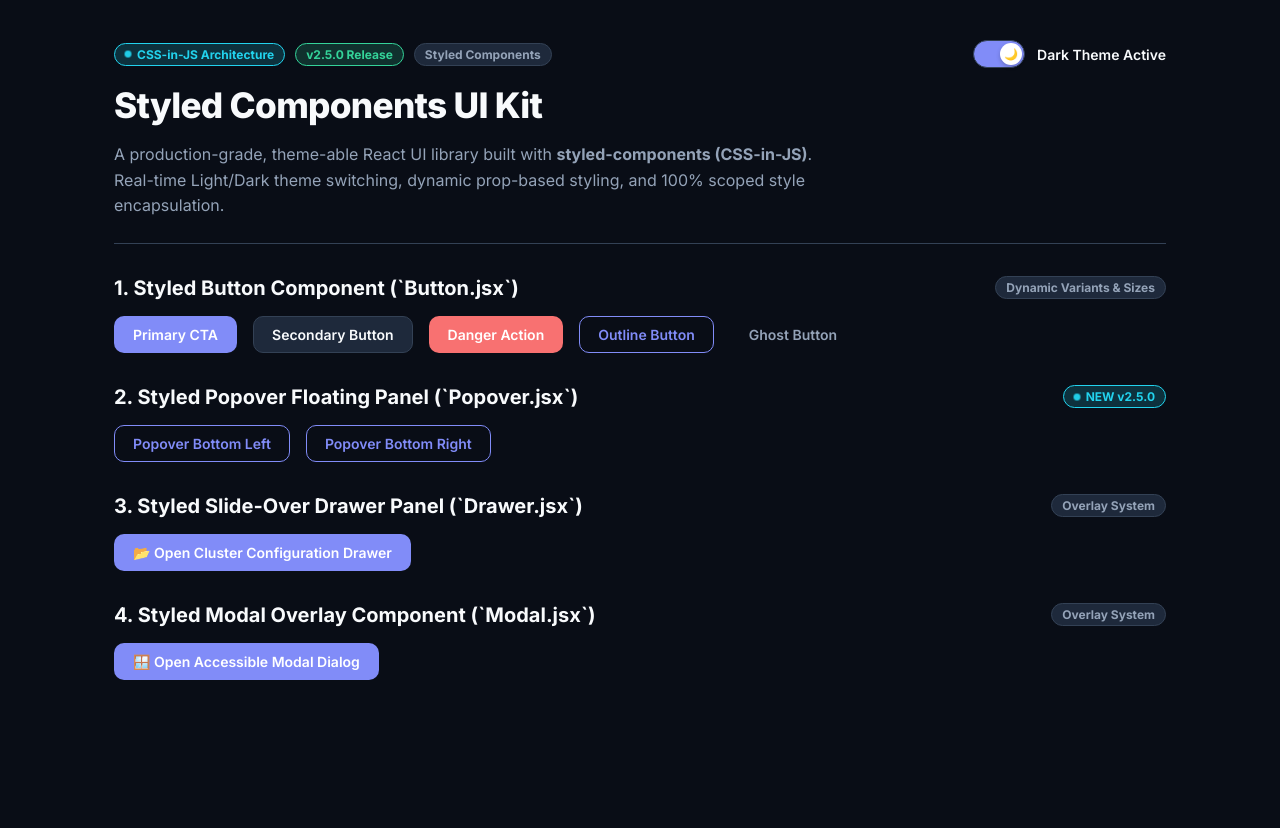
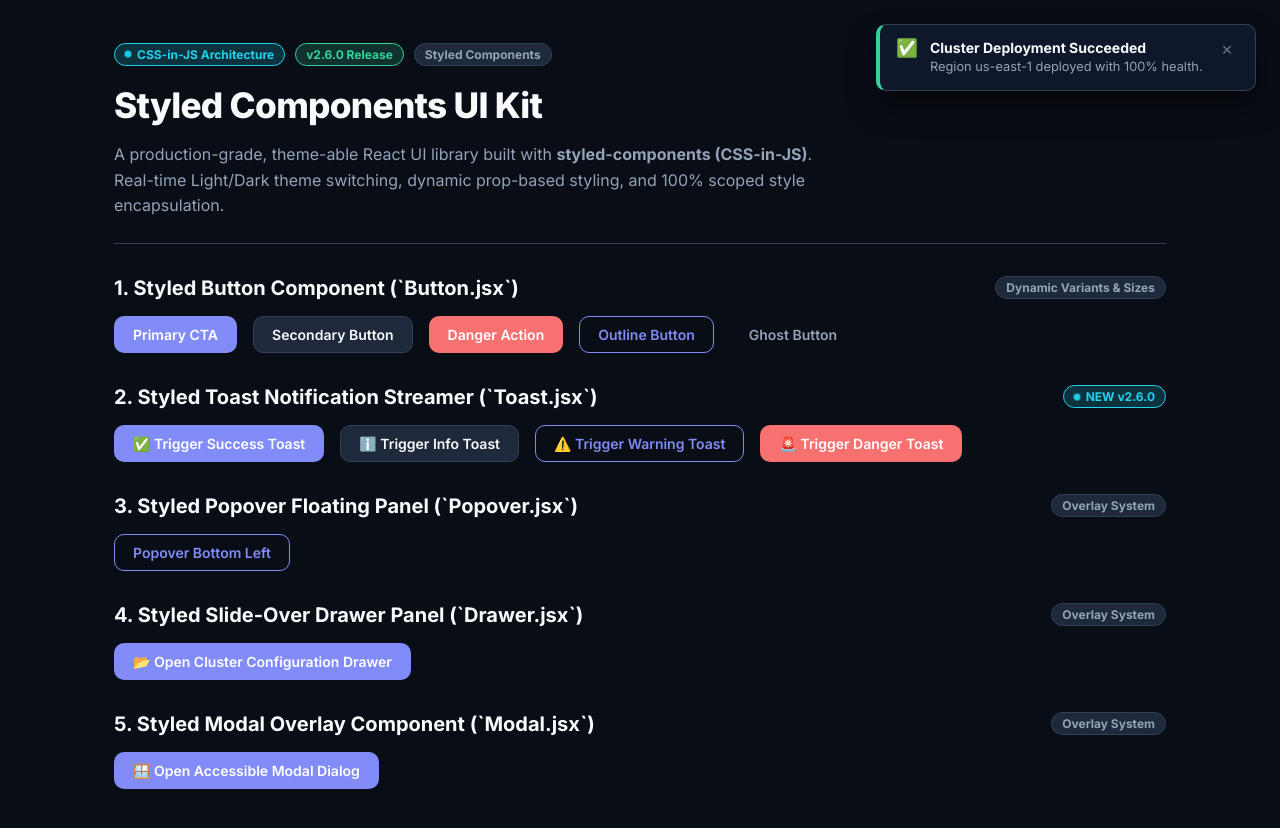
Before and after one commit to breakingthebot/styled-components-theme-uikit-build54, a React (Vite) app: page / in a window 1280 px wide. Before the commit the page ends 800 px from the top, so only its background shows below. Built offline with nearby package versions, Linux system fonts and the light colour scheme.

Commit message:
feat: release v2.6.0 - Styled Toast Notification Streamer Component

```diff
--- a/src/App.jsx
+++ b/src/App.jsx
@@ -28,6 +28,7 @@ import { Drawer } from './components/Drawer/Drawer';
 import { Table } from './components/Table/Table';
 import { SegmentedControl } from './components/SegmentedControl/SegmentedControl';
 import { Popover } from './components/Popover/Popover';
+import { Toast } from './components/Toast/Toast';
 
 const AppContainer = styled.div`
   max-width: 1100px;
@@ -110,20 +111,34 @@ export function App() {
   const [isModalOpen, setIsModalOpen] = useState(false);
   const [isDrawerOpen, setIsDrawerOpen] = useState(false);
   const [inputValue, setInputValue] = useState('acme-corp-prod');
-  const [sliderVal, setSliderVal] = useState(65);
+  const [toasts, setToasts] = useState([
+    { id: 1, title: 'Cluster Deployment Succeeded', message: 'Region us-east-1 deployed with 100% health.', variant: 'success' },
+  ]);
 
   const theme = isDarkMode ? darkTheme : lightTheme;
+
+  const addToast = (variant, title, message) => {
+    const newToast = { id: Date.now(), title, message, variant };
+    setToasts((prev) => [...prev, newToast]);
+  };
+
+  const dismissToast = (id) => {
+    setToasts((prev) => prev.filter((t) => t.id !== id));
+  };
 
   return (
     <ThemeProvider theme={theme}>
       <GlobalStyle />
       <AppContainer>
+        {/* TOAST STREAMER FIXED OVERLAY */}
+        <Toast toasts={toasts} onDismiss={dismissToast} position="topRight" />
+
         {/* HEADER */}
         <Header>
           <HeaderTop>
             <BadgeStrip>
               <Badge variant="info" hasDot isPulse>CSS-in-JS Architecture</Badge>
-              <Badge variant="success">v2.5.0 Release</Badge>
+              <Badge variant="success">v2.6.0 Release</Badge>
               <Badge variant="neutral">Styled Components</Badge>
             </BadgeStrip>
 
@@ -156,11 +171,49 @@ export function App() {
           </Row>
         </Section>
 
-        {/* SECTION 2: POPOVER FLOATING PANEL (NEW v2.5.0) */}
+        {/* SECTION 2: TOAST NOTIFICATION STREAMER (NEW v2.6.0) */}
         <Section>
           <SectionHeader>
-            <SectionTitle>2. Styled Popover Floating Panel (`Popover.jsx`)</SectionTitle>
-            <Badge variant="info" hasDot isPulse>NEW v2.5.0</Badge>
+            <SectionTitle>2. Styled Toast Notification Streamer (`Toast.jsx`)</SectionTitle>
+            <Badge variant="info" hasDot isPulse>NEW v2.6.0</Badge>
+          </SectionHeader>
+
+          <Row>
+            <Button
+              variant="primary"
+              onClick={() => addToast('success', 'Backup Succeeded', 'Database snapshot created in 1.2s.')}
+            >
+              ✅ Trigger Success Toast
+            </Button>
+
+            <Button
+              variant="secondary"
+              onClick={() => addToast('info', 'System Notice', 'New SDK release v3.4.0 is available.')}
+            >
+              ℹ️ Trigger Info Toast
+            </Button>
+
+            <Button
+              variant="outline"
+              onClick={() => addToast('warning', 'High Memory Threshold', 'Worker node Memory usage crossed 88%.')}
+            >
+              ⚠️ Trigger Warning Toast
+            </Button>
+
+            <Button
+              variant="danger"
+              onClick={() => addToast('danger', 'Critical Outage Alert', 'Connection lost to cluster sa-east-1.')}
+            >
+              🚨 Trigger Danger Toast
+            </Button>
+          </Row>
+        </Section>
+
+        {/* SECTION 3: POPOVER FLOATING PANEL */}
+        <Section>
+          <SectionHeader>
+            <SectionTitle>3. Styled Popover Floating Panel (`Popover.jsx`)</SectionTitle>
+            <Badge variant="neutral">Overlay System</Badge>
           </SectionHeader>
 
           <Row>
@@ -174,21 +227,13 @@ export function App() {
               </p>
               <Button size="sm" variant="primary">Rotate Secret Key</Button>
             </Popover>
-
-            <Popover
-              title="⚙️ Node Diagnostics"
-              position="bottomRight"
-              trigger={<Button variant="outline">Popover Bottom Right</Button>}
-            >
-              <p>Worker node ip-10-0-4-12 is operating at 12ms latency.</p>
-            </Popover>
           </Row>
         </Section>
 
-        {/* SECTION 3: DRAWER PANEL */}
+        {/* SECTION 4: DRAWER PANEL */}
         <Section>
           <SectionHeader>
-            <SectionTitle>3. Styled Slide-Over Drawer Panel (`Drawer.jsx`)</SectionTitle>
+            <SectionTitle>4. Styled Slide-Over Drawer Panel (`Drawer.jsx`)</SectionTitle>
             <Badge variant="neutral">Overlay System</Badge>
           </SectionHeader>
 
@@ -199,10 +244,10 @@ export function App() {
           </Row>
         </Section>
 
-        {/* SECTION 4: MODAL DIALOG SHOWCASE */}
+        {/* SECTION 5: MODAL DIALOG SHOWCASE */}
         <Section>
           <SectionHeader>
-            <SectionTitle>4. Styled Modal Overlay Component (`Modal.jsx`)</SectionTitle>
+            <SectionTitle>5. Styled Modal Overlay Component (`Modal.jsx`)</SectionTitle>
             <Badge variant="neutral">Overlay System</Badge>
           </SectionHeader>
 
--- /dev/null
+++ b/src/components/Toast/Toast.jsx
@@ -0,0 +1,168 @@
+// src/components/Toast/Toast.jsx
+// Theme-able Toast Notification Streamer Component built with Styled Components.
+// Created: 2026-07-31
+
+import React from 'react';
+import styled, { css, keyframes } from 'styled-components';
+
+const slideInRight = keyframes`
+  from { opacity: 0; transform: translateX(100%); }
+  to { opacity: 1; transform: translateX(0); }
+`;
+
+const slideInLeft = keyframes`
+  from { opacity: 0; transform: translateX(-100%); }
+  to { opacity: 1; transform: translateX(0); }
+`;
+
+const getContainerPosition = ({ position = 'topRight' }) => {
+  switch (position) {
+    case 'topLeft':
+      return css`
+        top: 24px;
+        left: 24px;
+      `;
+    case 'bottomRight':
+      return css`
+        bottom: 24px;
+        right: 24px;
+      `;
+    case 'bottomLeft':
+      return css`
+        bottom: 24px;
+        left: 24px;
+      `;
+    case 'topRight':
+    default:
+      return css`
+        top: 24px;
+        right: 24px;
+      `;
+  }
+};
+
+const ToastContainer = styled.div`
+  position: fixed;
+  z-index: 2000;
+  display: flex;
+  flex-direction: column;
+  gap: 12px;
+  max-width: 380px;
+  width: calc(100% - 48px);
+  pointer-events: none;
+
+  ${getContainerPosition}
+`;
+
+const getVariantBorder = ({ variant = 'info', theme }) => {
+  switch (variant) {
+    case 'success':
+      return theme.colors.success;
+    case 'warning':
+      return theme.colors.warning;
+    case 'danger':
+      return theme.colors.danger;
+    case 'info':
+    default:
+      return theme.colors.info;
+  }
+};
+
+const ToastCard = styled.div`
+  pointer-events: auto;
+  display: flex;
+  align-items: flex-start;
+  gap: 12px;
+  padding: 14px 16px;
+  background-color: ${({ theme }) => theme.colors.surface};
+  border: 1px solid ${({ theme }) => theme.colors.border};
+  border-left: 4px solid ${(props) => getVariantBorder(props)};
+  border-radius: ${({ theme }) => theme.radii.md};
+  box-shadow: ${({ theme }) => theme.shadows.lg};
+  backdrop-filter: blur(8px);
+  animation: ${({ position }) =>
+      position === 'topLeft' || position === 'bottomLeft' ? slideInLeft : slideInRight}
+    0.25s cubic-bezier(0.4, 0, 0.2, 1);
+`;
+
+const IconSpan = styled.span`
+  font-size: 1.1rem;
+  line-height: 1;
+`;
+
+const ContentFlex = styled.div`
+  flex: 1;
+  display: flex;
+  flex-direction: column;
+  gap: 2px;
+`;
+
+const Title = styled.h5`
+  font-size: 0.875rem;
+  font-weight: 700;
+  color: ${({ theme }) => theme.colors.textPrimary};
+  margin: 0;
+`;
+
+const Message = styled.p`
+  font-size: 0.8rem;
+  color: ${({ theme }) => theme.colors.textSecondary};
+  margin: 0;
+  line-height: 1.4;
+`;
+
+const DismissButton = styled.button`
+  background: transparent;
+  border: none;
+  color: ${({ theme }) => theme.colors.textMuted};
+  font-size: 0.9rem;
+  cursor: pointer;
+  padding: 2px 6px;
+  border-radius: ${({ theme }) => theme.radii.sm};
+  transition: all 0.2s ease;
+
+  &:hover {
+    background-color: ${({ theme }) => theme.colors.surfaceElevated};
+    color: ${({ theme }) => theme.colors.textPrimary};
+  }
+`;
+
+const getVariantIcon = (variant) => {
+  switch (variant) {
+    case 'success':
+      return '✅';
+    case 'warning':
+      return '⚠️';
+    case 'danger':
+      return '🚨';
+    case 'info':
+    default:
+      return 'ℹ️';
+  }
+};
+
+export const Toast = ({
+  toasts = [],
+  onDismiss,
+  position = 'topRight',
+  className,
+}) => {
+  if (!toasts.length) return null;
+
+  return (
+    <ToastContainer position={position} className={className}>
+      {toasts.map((t) => (
+        <ToastCard key={t.id} variant={t.variant} position={position}>
+          <IconSpan>{getVariantIcon(t.variant)}</IconSpan>
+          <ContentFlex>
+            {t.title && <Title>{t.title}</Title>}
+            {t.message && <Message>{t.message}</Message>}
+          </ContentFlex>
+          {onDismiss && (
+            <DismissButton onClick={() => onDismiss(t.id)}>✕</DismissButton>
+          )}
+        </ToastCard>
+      ))}
+    </ToastContainer>
+  );
+};
```
Also changed, not shown: 2 other files (tests, documents, lock files or other folders).
